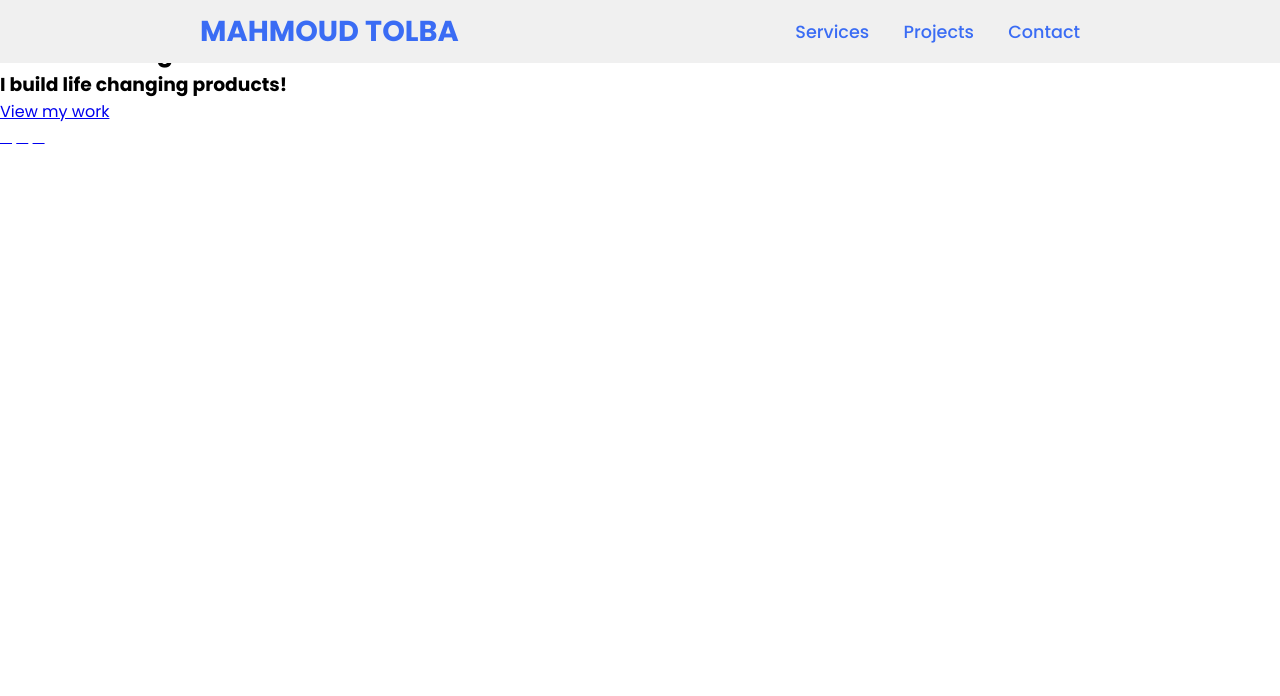
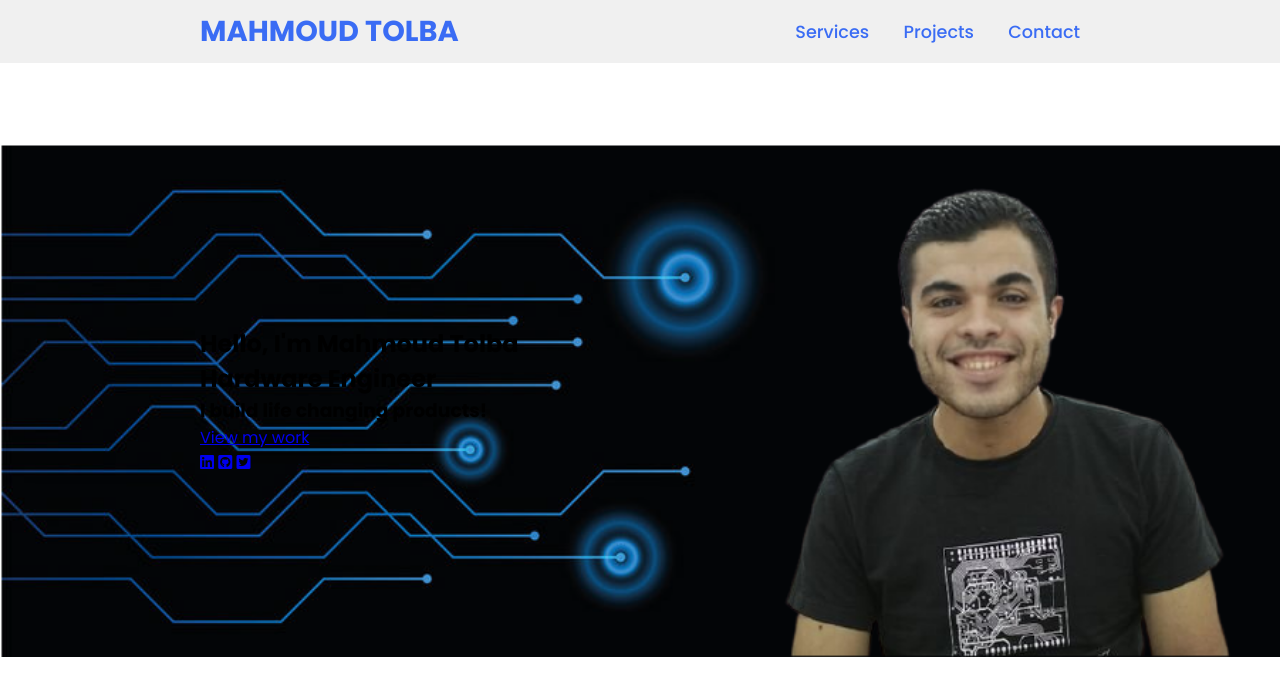
Before and after one commit to MTolba/portfolio-website, a plain HTML site: page index.html in a window 1280 px wide. Drawn offline with Linux system fonts and the light colour scheme.

Commit message:
Fixed the social media icons issue and added a background to the home page

```diff
--- a/index.html
+++ b/index.html
@@ -25,9 +25,9 @@
         <h3>I build life changing products!</h3>
         <a href="#projects" class="main-btn">View my work</a>
         <div class="social-icons">
-            <a href="#"><i class="fa-brands fa-linkedin"></i></a>
-            <a href="#"><i class="fa-brands fa-github-square"></i></a>
-            <a href="#"><i class="fa-brands fa-twitter-square"></i></a>
+            <a href="#"><i class="fab fa-linkedin"></i></a>
+            <a href="#"><i class="fab fa-github-square"></i></a>
+            <a href="#"><i class="fab fa-twitter-square"></i></a>
         </div>
     </div>
 </section>
--- a/style.css
+++ b/style.css
@@ -39,3 +39,19 @@ header{
 .navigation a:hover{
     color: #601cfc;
 }
+
+
+section{
+    padding: 100px 200px;
+}
+
+.main{
+    width: 100%;
+    min-height: 100vh;
+    display: flex;
+    align-items: center;
+    background: url(Images/background.png) no-repeat;
+    background-size: contain;
+    background-position: center;
+    background-attachment: fixed;
+}
```
Also changed, not shown: Images/background.png (added).
